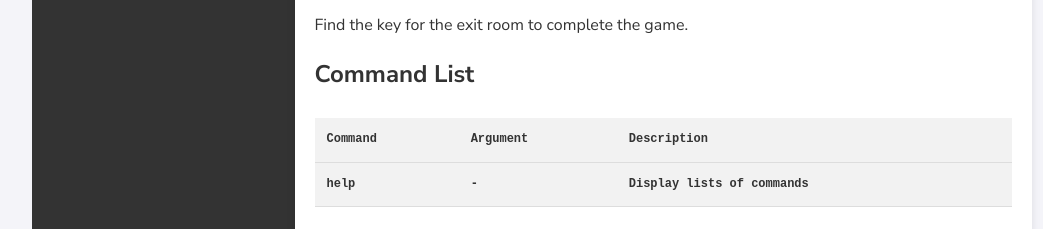
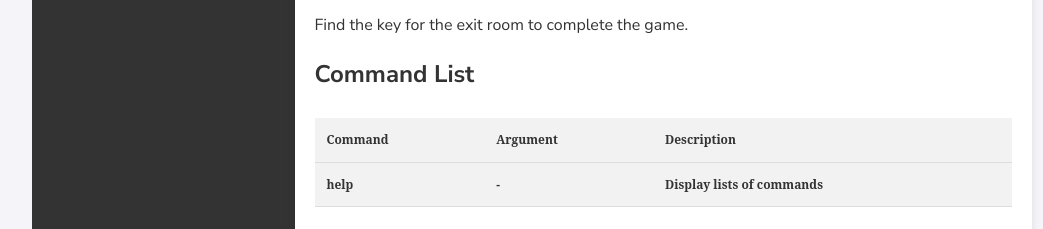
Before and after one commit to LimeiGuan/Text_Adventure_Game, a plain HTML site: page index.html in a window 1280 px wide. Shown: the part 1115-1344 px from the top of the page, without its empty margins (108-1151 px from the left). Drawn offline with Linux system fonts and the light colour scheme.

Commit message:
Update style.css

```diff
--- a/style.css
+++ b/style.css
@@ -202,13 +202,13 @@ table {
 
 th, td {
     padding: 12px;
-    font-family: 'Courier New', monospace;
     font-size: 12px;
     border-bottom: 1px solid #ddd;
 }
 
 th {
     background-color: #f2f2f2;
+    font-family: 'Serif', monospace;
 }
 
 tr:hover {
```
